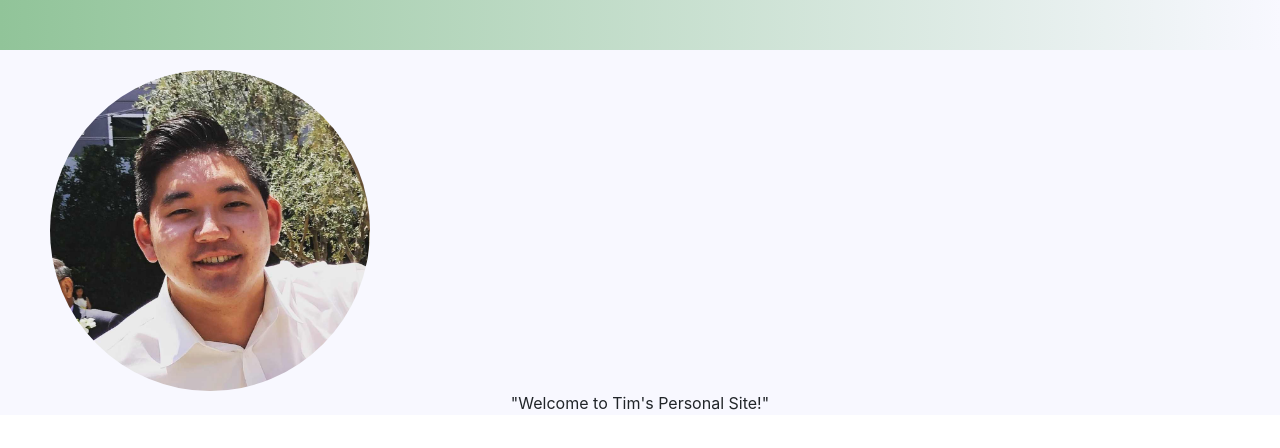
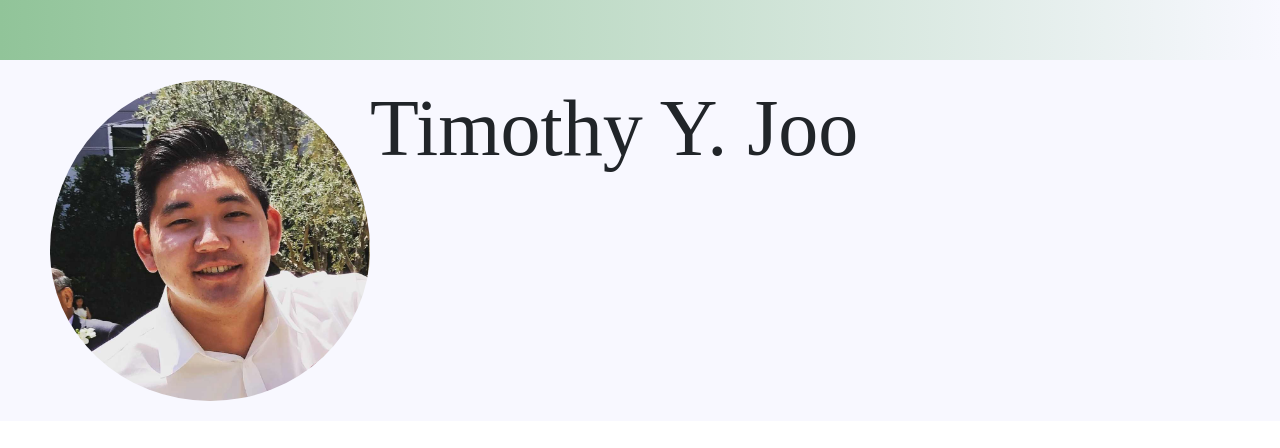
Before and after one commit to Tyjoo26/personal-site, a React (Create React App) app: page / in a window 1280 px wide. Shown: the top 448 px of the page. Built offline with nearby package versions, Linux system fonts and the light colour scheme.

Commit message:
add google font styling

```diff
--- a/src/App.css
+++ b/src/App.css
@@ -24,7 +24,7 @@
 }
 
 .home-style{
-
+  display:flex;
 }
 .thumb {
   height:25%;
@@ -32,18 +32,20 @@
   border-radius:50%;
   display:flex;
   margin-left: 50px;
+  padding-bottom: 20px;
 }
 
 .nav-style{
   background: linear-gradient(to left, rgba(248,248,255), rgba(145	196	153));
-  height: 50px;
+  height: 60px;
   width: 100%;
   margin-bottom: 20px;
-  padding-bottom: 20px;
+  padding-bottom: 40px;
 }
 
+.welcome {
+  font-family: 'Great Vibes';
+  font-size: 80px;
+}
 
-@keyframes App-logo-spin {
-  from { transform: rotate(0deg); }
-  to { transform: rotate(360deg); }
-}
+@import url('http://fonts.googleapis.com/css?family=Great+Vibes')
--- a/src/components/Home.js
+++ b/src/components/Home.js
@@ -8,7 +8,7 @@ class Home extends Component {
     return(
       <div className="home-style">
         <img src={face} className="thumb"/>
-        "Welcome to Tim's Personal Site!"
+        <h2 className="welcome">Timothy Y. Joo </h2>
       </div>
     )
   }
```
